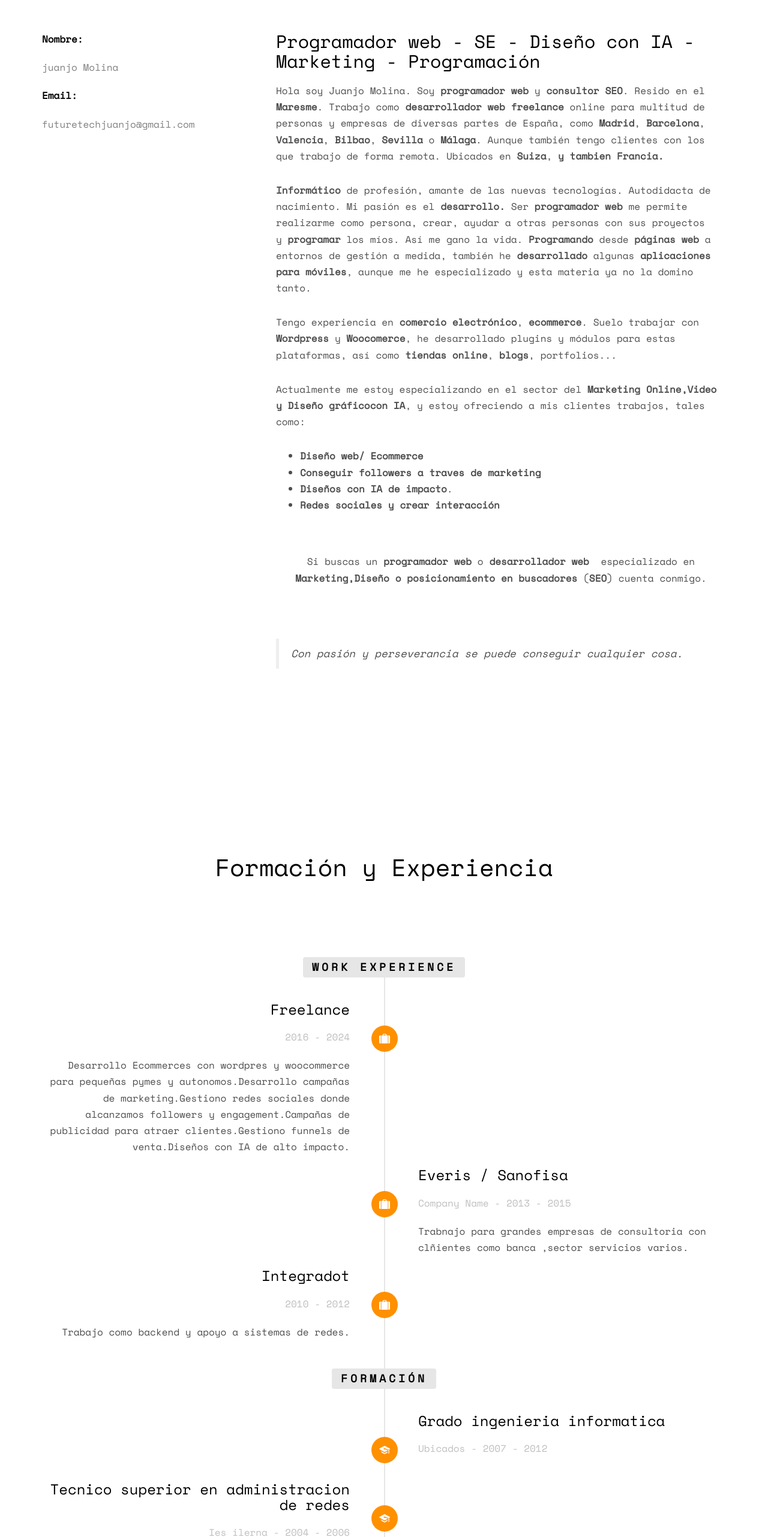
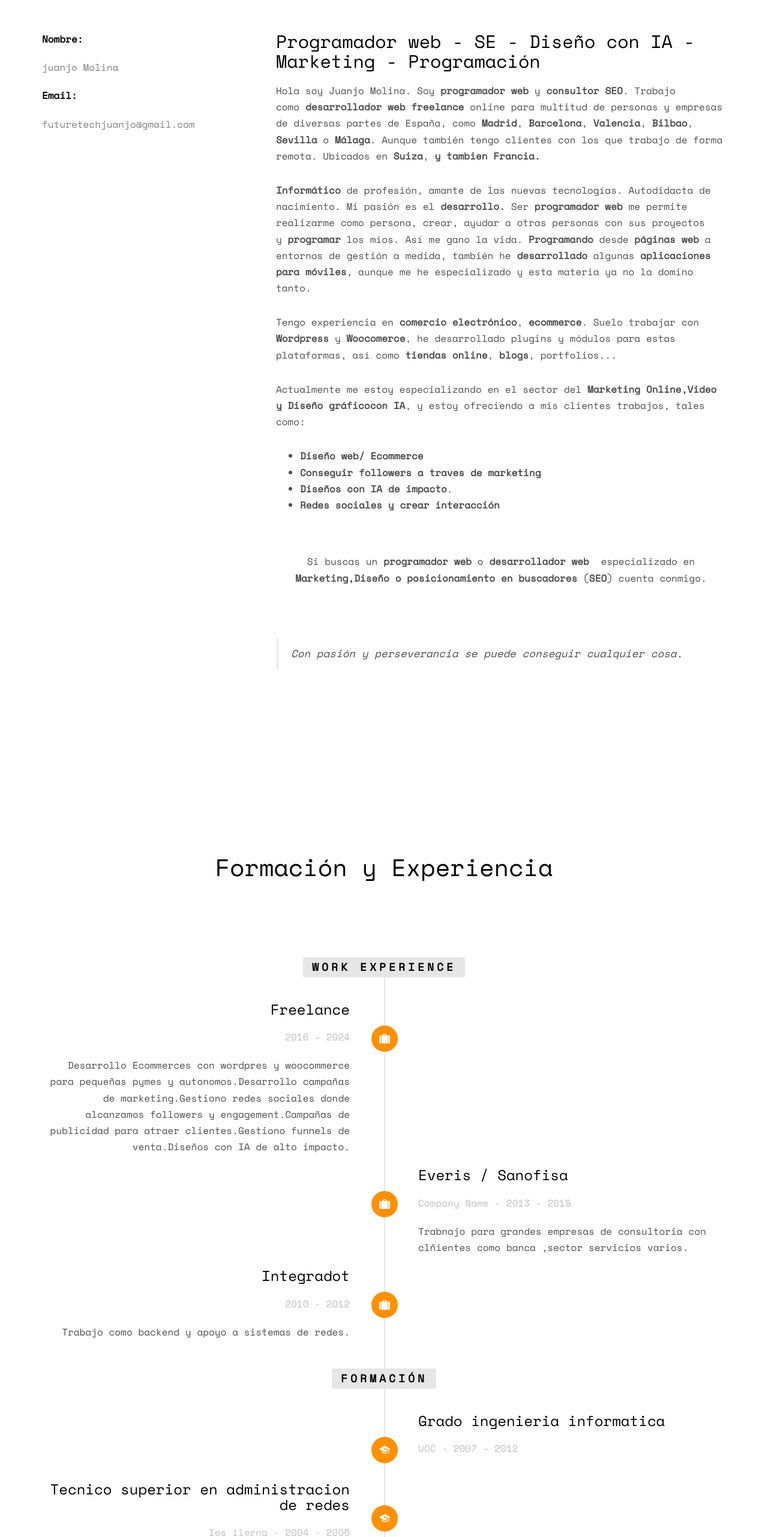
Before and after one commit to formadorIA/jotaweb.github.io, a plain HTML site: page index.html in a window 1280 px wide. Shown: the part 1020-3583 px from the top of the page at 60% size. Drawn offline with nearby package versions, Linux system fonts and the light colour scheme; some packages are replaced by stand-ins of ours; no server answers.

Commit message:
Update index.html

```diff
--- a/index.html
+++ b/index.html
@@ -89,7 +89,7 @@
 				</div>
 				<div class="col-md-8">
 					<h2>Programador web - SE - Diseño con IA - Marketing - Programación</h2>
-					<p>Hola soy&nbsp;Juanjo Molina. Soy <strong>programador web </strong>y<strong> consultor&nbsp;</strong><strong>SEO</strong>. Resido en el <strong> Maresme</strong>. Trabajo como&nbsp;<strong>desarrollador web&nbsp;freelance</strong>&nbsp;online para multitud de personas y empresas de diversas partes de Espa&ntilde;a, como <strong>Madrid</strong>, <strong>Barcelona</strong>, <strong>Valencia</strong>, <strong>Bilbao</strong>, <strong>Sevilla</strong> o <strong>M&aacute;laga</strong>. Aunque tambi&eacute;n tengo clientes con los que trabajo de forma remota. Ubicados en <strong>Suiza</strong>, <strong> y tambien Francia.</strong>
+					<p>Hola soy&nbsp;Juanjo Molina. Soy <strong>programador web </strong>y<strong> consultor&nbsp;</strong><strong>SEO</strong>.  Trabajo como&nbsp;<strong>desarrollador web&nbsp;freelance</strong>&nbsp;online para multitud de personas y empresas de diversas partes de Espa&ntilde;a, como <strong>Madrid</strong>, <strong>Barcelona</strong>, <strong>Valencia</strong>, <strong>Bilbao</strong>, <strong>Sevilla</strong> o <strong>M&aacute;laga</strong>. Aunque tambi&eacute;n tengo clientes con los que trabajo de forma remota. Ubicados en <strong>Suiza</strong>, <strong> y tambien Francia.</strong>
 
 						<p><strong>Inform&aacute;tico</strong> de profesi&oacute;n, amante de las nuevas tecnolog&iacute;as. Autodidacta de nacimiento. Mi pasi&oacute;n es el <strong>desarrollo.</strong>&nbsp;Ser <strong>programador web</strong> me permite realizarme como persona, crear, ayudar a otras personas con sus proyectos y&nbsp;<strong>programar</strong> los m&iacute;os. As&iacute; me gano la vida. <strong>Programando</strong> desde <strong>p&aacute;ginas web</strong> a entornos de gesti&oacute;n a medida, tambi&eacute;n he <strong>desarrollado</strong> algunas <strong>aplicaciones para m&oacute;viles</strong>, aunque me he especializado y esta materia ya no la domino tanto.</p>
 
@@ -177,7 +177,7 @@
 							<div class="timeline-panel">
 								<div class="timeline-heading">
 									<h3 class="timeline-title">Grado ingenieria informatica</h3>
-									<span class="company">Ubicados - 2007 - 2012</span>
+									<span class="company">UOC - 2007 - 2012</span>
 								</div>
 								<div class="timeline-body">
 
```
